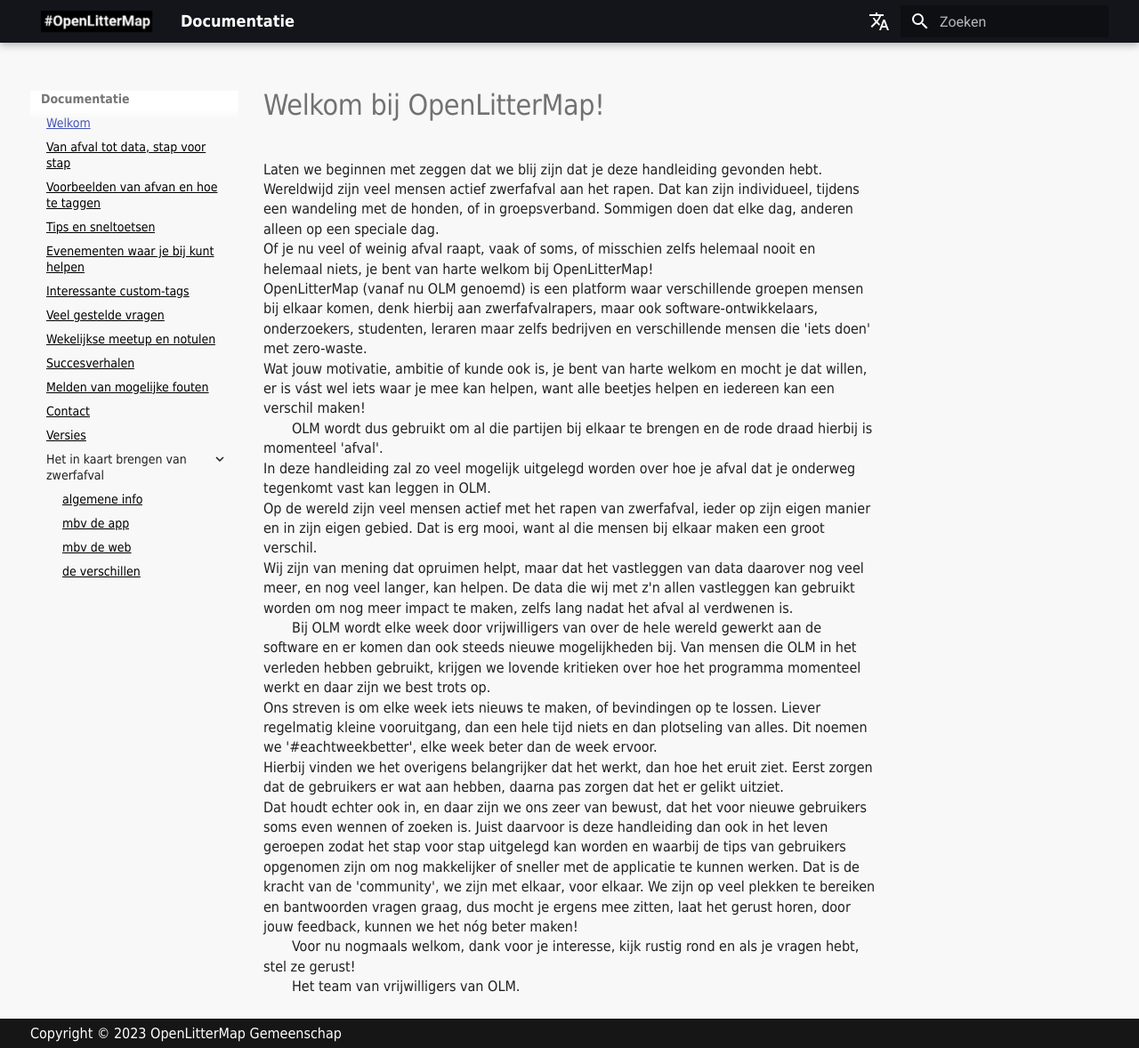
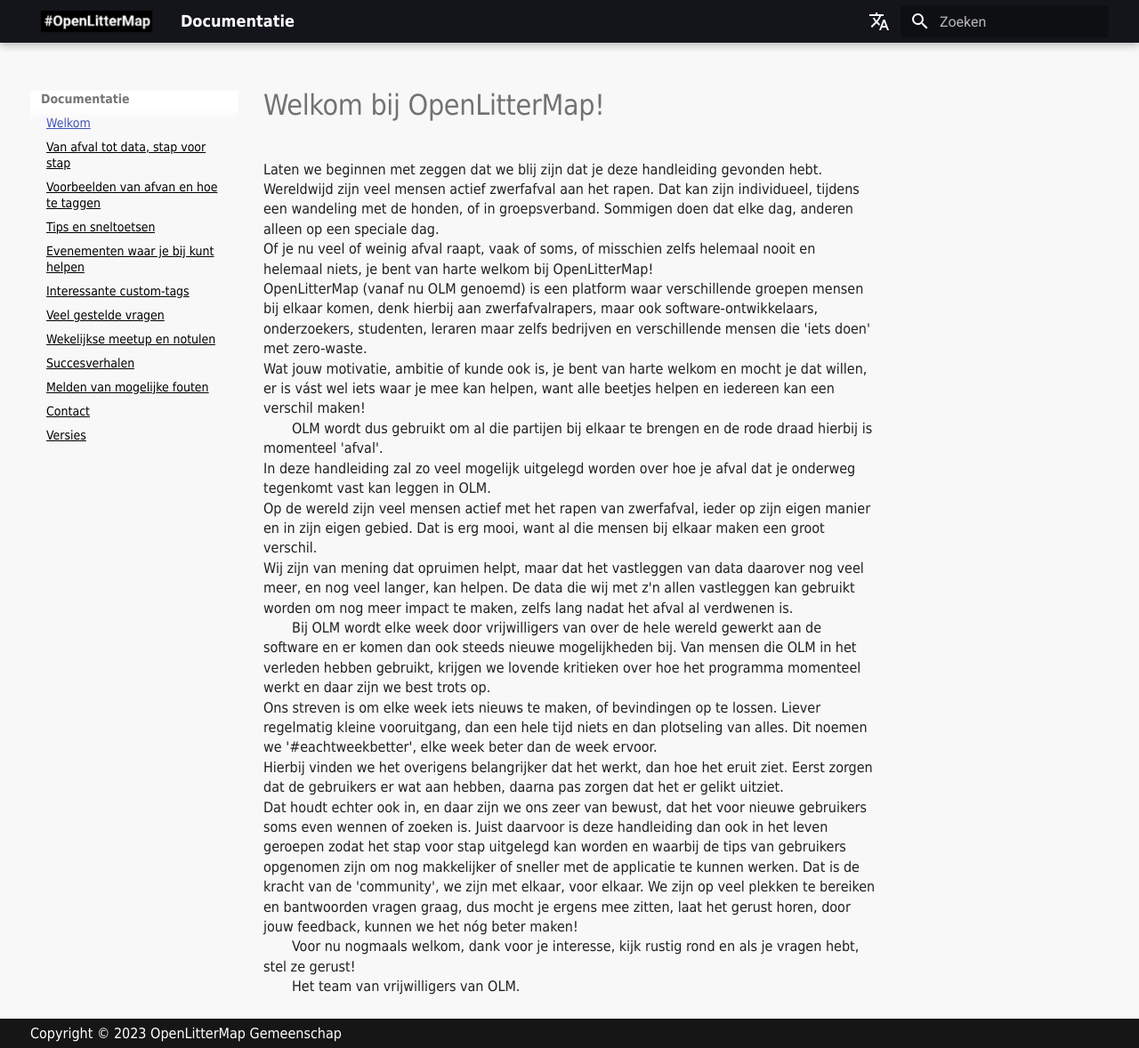
Before and after one commit to phummelen/olm-documentation, an MkDocs documentation site: the page built from documentation/docs/nl/index.md, in a window 1280 px wide and 1178 px high. Shown: the whole window at 89% size. Built offline with MkDocs 1.6.1 and Material for MkDocs 9.7.7, drawn with Linux system fonts in a browser that asks for light colours; comment, search, counter and statistics services are not loaded.

Commit message:
Update mkdocs.yml

```diff
--- a/documentation/config/nl/mkdocs.yml
+++ b/documentation/config/nl/mkdocs.yml
@@ -59,10 +59,3 @@
 - Melden van mogelijke fouten: issues.md
 - Contact: contact.md
 - Versies: releases.md
-
-
-- Het in kaart brengen van zwerfafval:
-  - algemene info: put-it-on-the-map.md
-  - mbv de app: put-it-on-the-map-via-app.md
-  - mbv de web: put-it-on-the-map-via-web.md
-  - de verschillen: put-it-on-the-map-differences-app-and-web.md
```
